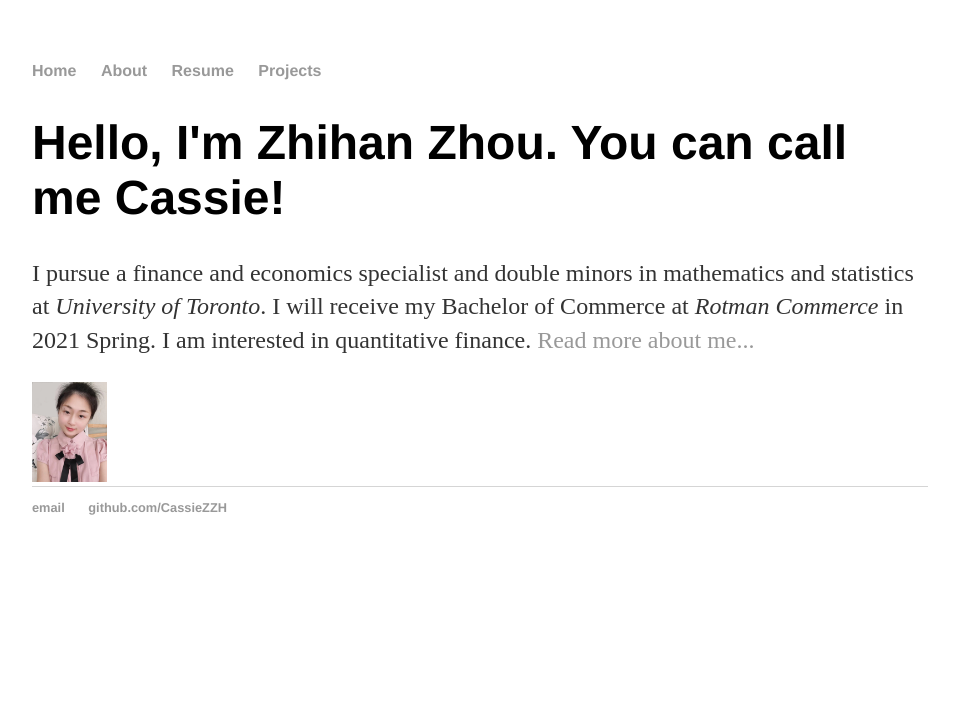
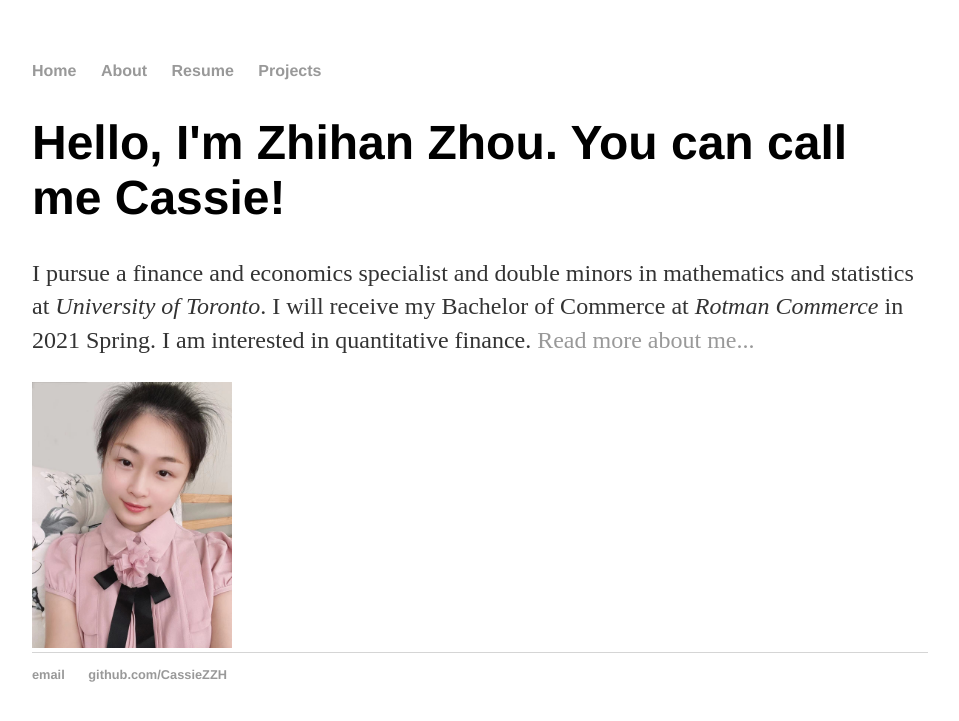
Before and after one commit to CassieZZH/CassieZZH.github.io, a Jekyll site: the page built from index.html, in a window 1280 px wide. Shown: the top 721 px of the page, without its empty margins (160-1119 px from the left). Built offline with Jekyll 4.4.1, drawn with Linux system fonts in a browser that asks for light colours.

Commit message:
Update index.html

```diff
--- a/index.html
+++ b/index.html
@@ -8,6 +8,6 @@ title: Zhihan (Cassie) Zhou
 </div><!-- /.blurb -->
 <div class="profile-photo">
 	<img src="/images/myimage.jpg"
-	     width="75"
-	     height="100" />
+	     width="200"
+	     height= auto />
 </div>
```
